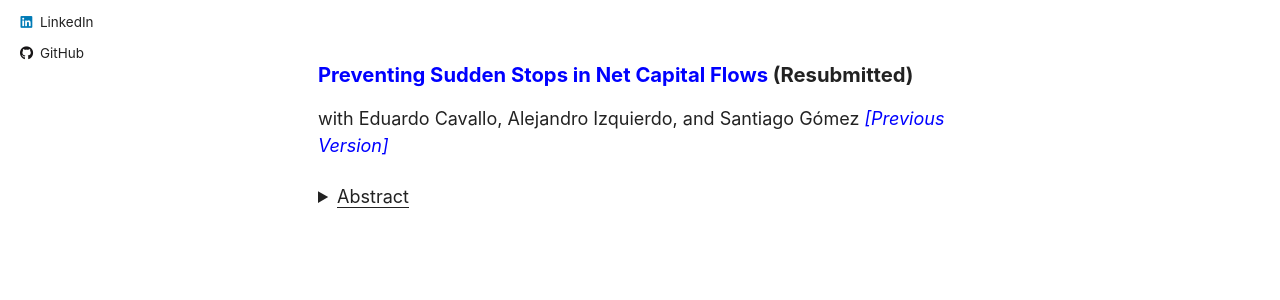
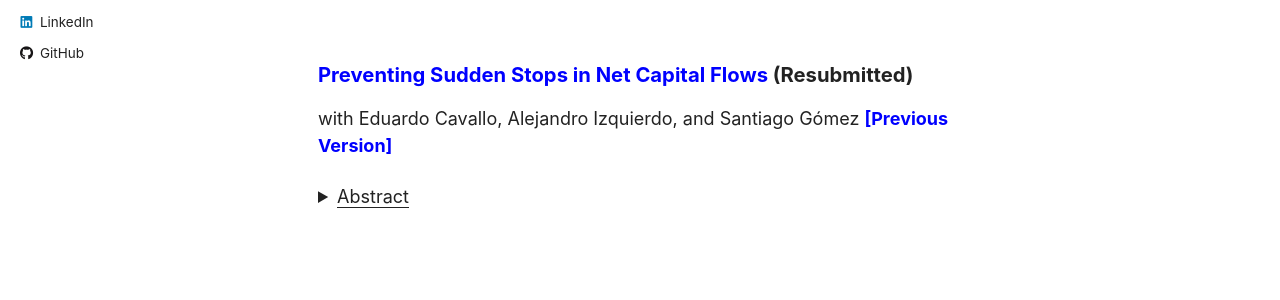
Before and after one commit to jleondia/jleondia.github.io, a Jekyll site: the page built from _pages/research.md, in a window 1280 px wide. Shown: the part 595-895 px from the top of the page. Built offline with Jekyll 4.4.1, drawn with Linux system fonts in a browser that asks for light colours; cached includes are drawn as plain includes.

```diff
--- a/_pages/research.md
+++ b/_pages/research.md
@@ -30,7 +30,7 @@ with Leopoldo Avellán, and Arturo Galindo.
 
 ### [Preventing Sudden Stops in Net Capital Flows](https://publications.iadb.org/en/preventing-sudden-stops-in-net-capital-flows) (Resubmitted)
 with Eduardo Cavallo, Alejandro Izquierdo, and Santiago Gómez <!-- New line here... -->
-  [<i>[Previous Version]</i>](https://publications.iadb.org/en/domestic-antidotes-sudden-stops)
+  [<b>[Previous Version]</b>](https://publications.iadb.org/en/domestic-antidotes-sudden-stops)
 <details>
     <summary><u>Abstract</u></summary><p>
   Sudden stops in net capital flows can be prevented if domestic investors either repatriate foreign-held assets or roll over their local asset holdings when foreign investors stop lending or sell off their local asset holdings. This paper presents evidence showing that domestic factors such as low levels of liability dollarization, the consistency of the monetary and exchange rate regimes, low inflation, higher growth, and a solid institutional background, explain why some countries are more successful in eliciting the behaviors that increase the probability of preventing a sudden stop following a tightening of the external borrowing constraint. Prevention is key to offsetting an external credit crunch originating in factors that are usually outside the control of borrowing countries, which can turn into costly sudden stops in net capital flows in the affected economies.
```
